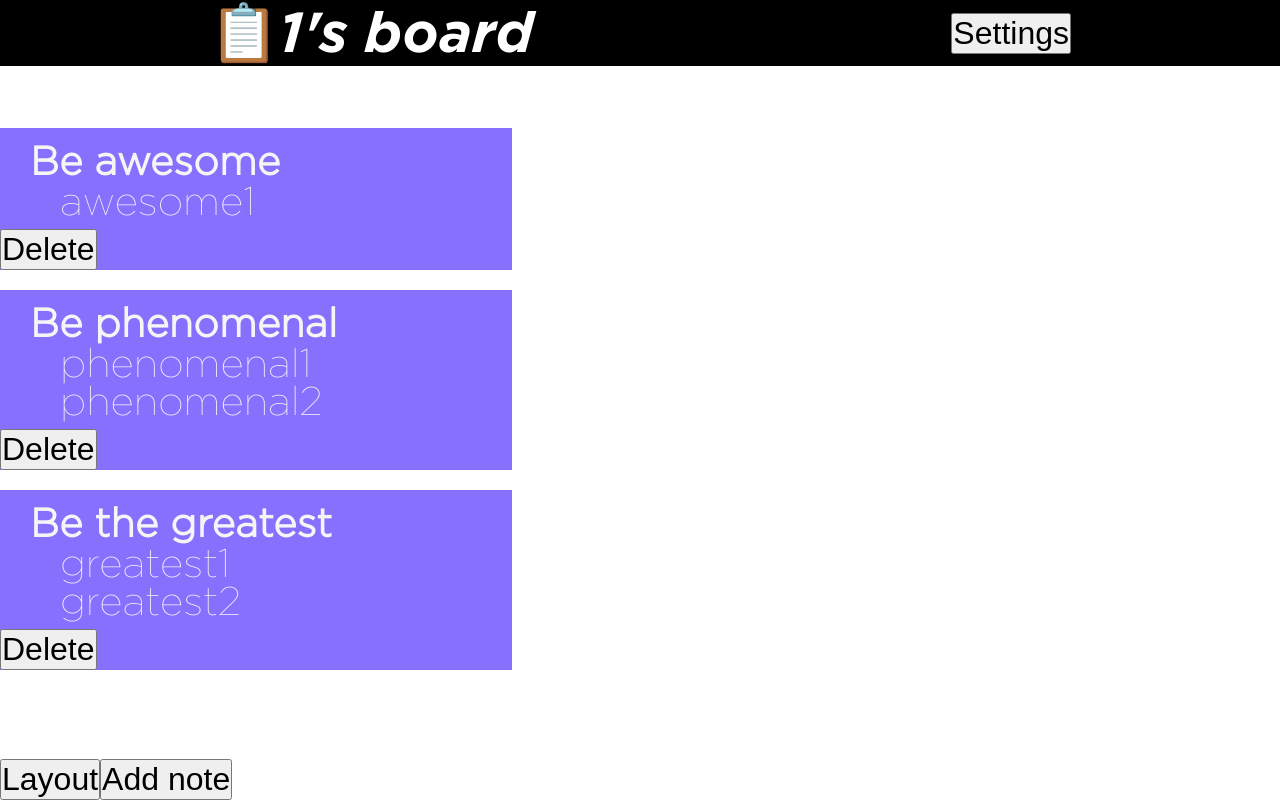
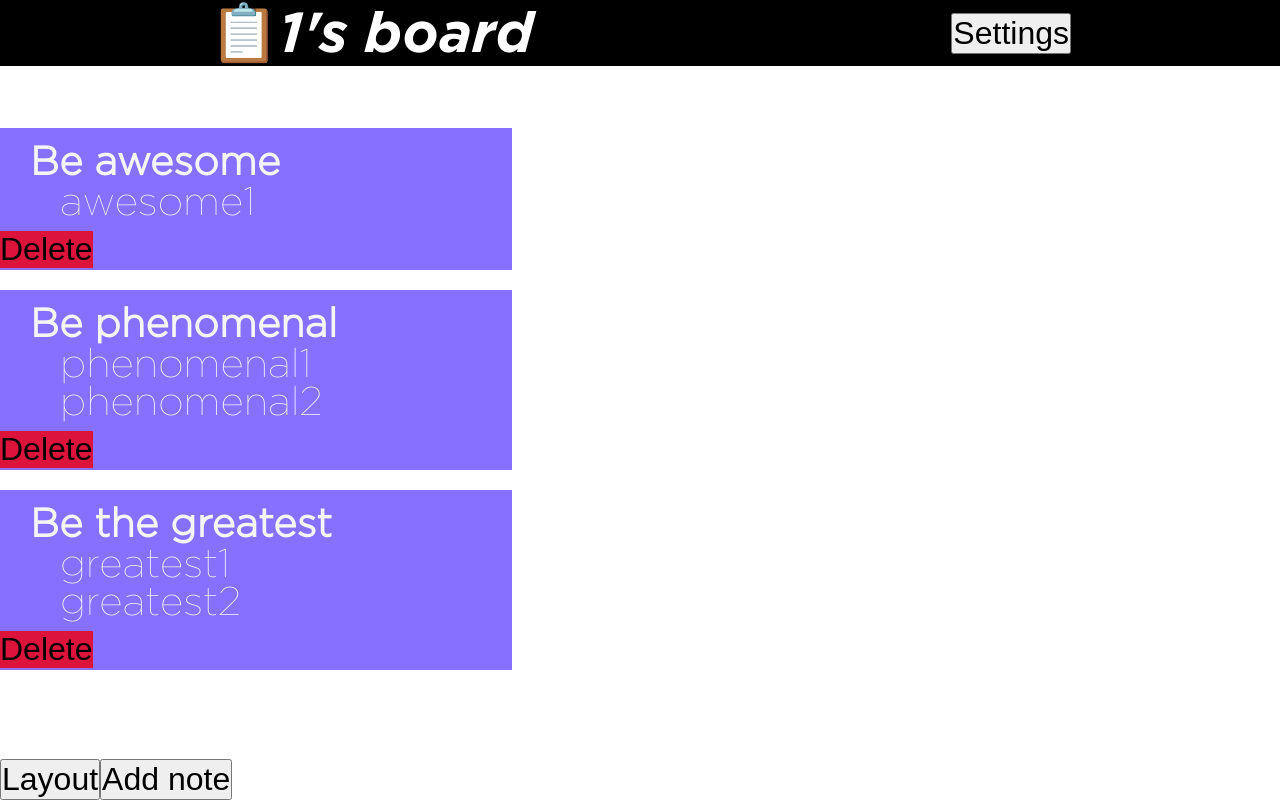
Before and after one commit to RemyKaloustian/EZLife, a React app: page /#/board/1 in a window 1280 px wide. Built offline with nearby package versions, Linux system fonts and the light colour scheme; what react-router-redux would draw is missing.

Commit message:
STyle for delete buttons

```diff
--- a/src/css/board.css
+++ b/src/css/board.css
@@ -41,3 +41,9 @@ a{
 {
     padding-left: 60px;
 }
+
+.delete-task-btn
+{
+    background-color: crimson;
+    border:none;
+}
--- a/src/js/components/BoardSubTask.js
+++ b/src/js/components/BoardSubTask.js
@@ -5,11 +5,9 @@ class BoardSubTask extends Component {
     render() {
         if(!this.props.done){
             return ( <p className='gotham-thin board-subtask'>{this.props.name}</p> );
-
         }
 
         return <p></p>;
-
     }
 }
 
--- a/src/js/components/BoardTask.js
+++ b/src/js/components/BoardTask.js
@@ -28,7 +28,7 @@ class BoardTask extends Component {
                         <BoardSubTask key={subindex} name={sub.name} done = {sub.done} className='gotham-thin board-subtask'></BoardSubTask>)
                     }
                 </Link>
-                <button onClick={()=> this.deleteNote()}>Delete</button>
+                <button className='delete-task-btn' onClick={()=> this.deleteNote()}>Delete</button>
             </div>
          );
     }
```
